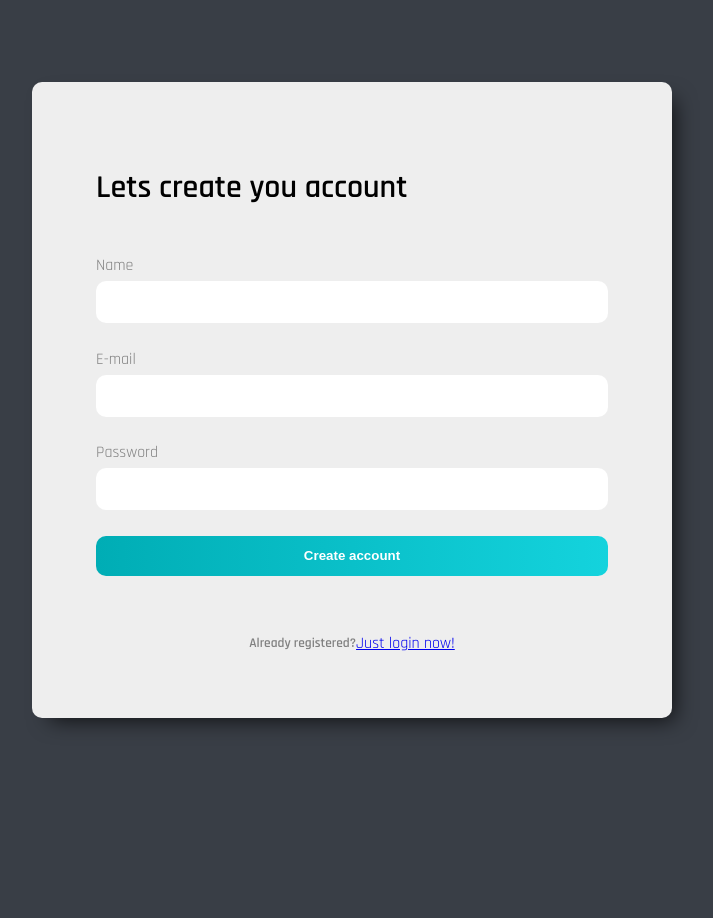
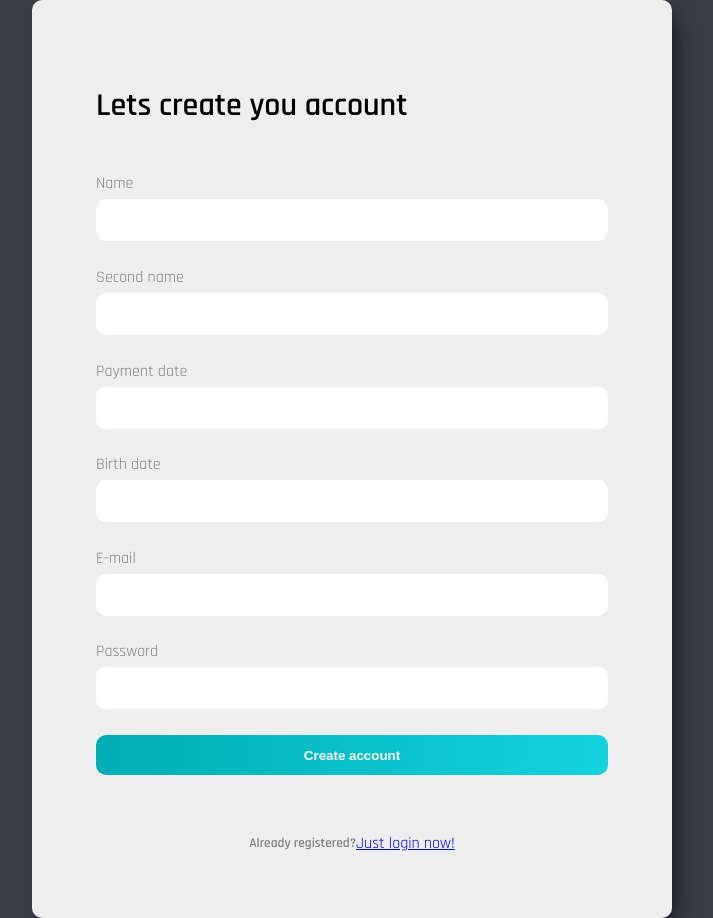
Before and after one commit to mechztcc/hospital-react, a React (Create React App) app: page /create-account in a window 1280 px wide. Shown: the whole page, without its empty margins (288-1001 px from the left). Before the commit the page ends 800 px from the top, so only its background shows below. Built offline with nearby package versions, Linux system fonts and the light colour scheme.

Commit message:
feat: added apollo client

```diff
--- a/package.json
+++ b/package.json
@@ -3,6 +3,7 @@
   "version": "0.1.0",
   "private": true,
   "dependencies": {
+    "@apollo/client": "^3.7.11",
     "@testing-library/jest-dom": "^5.16.5",
     "@testing-library/react": "^13.4.0",
     "@testing-library/user-event": "^13.5.0",
@@ -10,12 +11,14 @@
     "@types/node": "^16.18.23",
     "@types/react": "^18.0.33",
     "@types/react-dom": "^18.0.11",
+    "graphql": "^16.6.0",
     "react": "^18.2.0",
     "react-dom": "^18.2.0",
     "react-hook-form": "^7.43.9",
     "react-router-dom": "^6.10.0",
     "react-scripts": "5.0.1",
     "typescript": "^4.9.5",
+    "urql": "^4.0.0",
     "web-vitals": "^2.1.4"
   },
   "scripts": {
--- a/src/components/CardCreateAccount/CardCreateAccount.tsx
+++ b/src/components/CardCreateAccount/CardCreateAccount.tsx
@@ -1,13 +1,56 @@
 import { SubmitHandler, useForm } from "react-hook-form";
 import { Link } from "react-router-dom";
 
+import { gql, useMutation, useQuery } from "@apollo/client";
+
 import "./styles.css";
+import { useState, useEffect } from "react";
 
 interface IFormInput {
-  name: String;
-  email: String;
-  password: String;
+  name: string;
+  secondName: string;
+  email: string;
+  password: string;
+  vip: boolean;
+  roleId: number;
+  payment: string;
+  birth: string;
 }
+
+const CREATE_ACCOUNT = gql`
+  mutation Create(
+    $email: String!
+    $password: String!
+    $name: String!
+    $second_name: String!
+    $payment: String!
+    $birth: String!
+    $role: Int!
+  ) {
+    create(
+      email: $email
+      password: $password
+      name: $name
+      second_name: $second_name
+      payment: $payment
+      birth: $birth
+      role: $role
+    ) {
+      id
+      name
+      email
+    }
+  }
+`;
+
+const FIND_ROLES = gql`
+  query Roles {
+    roles {
+      id
+      name
+    }
+  }
+`;
 
 export default function CardCreateAccount() {
   const {
@@ -15,7 +58,24 @@ export default function CardCreateAccount() {
     handleSubmit,
     formState: { errors, isDirty },
   } = useForm<IFormInput>();
-  const onSubmit: SubmitHandler<IFormInput> = (data) => console.log(data);
+
+  const onSubmit: SubmitHandler<IFormInput> = async (data) => {
+    await createUser();
+  };
+
+  const [createUser] = useMutation(CREATE_ACCOUNT, {
+    variables: {
+      email: "email2@email.com",
+      password: "1234567",
+      name: "name",
+      second_name: "name",
+      payment: "200",
+      birth: "22/10/2023",
+      role: 1,
+      vip: true,
+    },
+    onError: console.log,
+  });
 
   return (
     <div className="card">
@@ -29,7 +89,43 @@ export default function CardCreateAccount() {
           })}
         />
 
-        {(errors.name && isDirty) && <span role="alert">Name is required</span>}
+        {errors.name && isDirty && <span role="alert">Name is required</span>}
+
+        <label htmlFor="name">Second name</label>
+        <input
+          type="text"
+          {...register("secondName", {
+            required: true,
+          })}
+        />
+
+        {errors.secondName && isDirty && (
+          <span role="alert">Second name is required</span>
+        )}
+
+        <label htmlFor="name">Payment date</label>
+        <input
+          type="text"
+          {...register("payment", {
+            required: true,
+          })}
+        />
+
+        {errors.payment && isDirty && (
+          <span role="alert">Payment date is required</span>
+        )}
+
+        <label htmlFor="name">Birth date</label>
+        <input
+          type="text"
+          {...register("payment", {
+            required: true,
+          })}
+        />
+
+        {errors.birth && isDirty && (
+          <span role="alert">Birth date is required</span>
+        )}
 
         <label htmlFor="email">E-mail</label>
         <input
@@ -43,7 +139,7 @@ export default function CardCreateAccount() {
             },
           })}
         />
-        {(errors.email && isDirty) && <span role="alert">Invalid e-mail</span>}
+        {errors.email && isDirty && <span role="alert">Invalid e-mail</span>}
 
         <label htmlFor="password">Password</label>
         <input
--- a/src/index.tsx
+++ b/src/index.tsx
@@ -1,18 +1,26 @@
-import React from 'react';
-import ReactDOM from 'react-dom/client';
-import './index.css';
-import App from './App';
-import reportWebVitals from './reportWebVitals';
+import React from "react";
+import ReactDOM from "react-dom/client";
 import { BrowserRouter } from "react-router-dom";
+import App from "./App";
+import "./index.css";
+import reportWebVitals from "./reportWebVitals";
 
+import { ApolloClient, ApolloProvider, InMemoryCache } from "@apollo/client";
+
+const client = new ApolloClient({
+  uri: "http://localhost:4000/",
+  cache: new InMemoryCache(),
+});
 
 const root = ReactDOM.createRoot(
-  document.getElementById('root') as HTMLElement
+  document.getElementById("root") as HTMLElement
 );
 root.render(
   <React.StrictMode>
     <BrowserRouter>
-      <App />
+      <ApolloProvider client={client}>
+        <App />
+      </ApolloProvider>
     </BrowserRouter>
   </React.StrictMode>
 );
```
Also changed, not shown: 1 other file (tests, documents, lock files or other folders).
